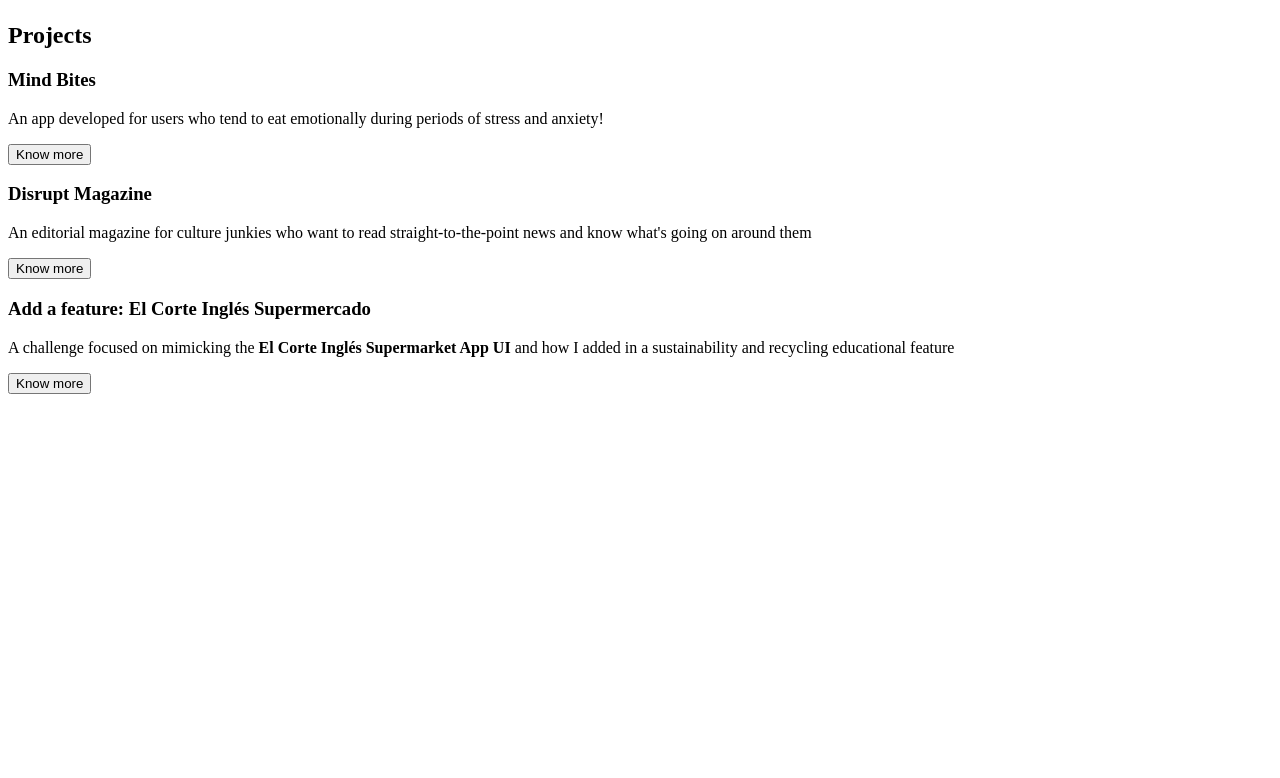
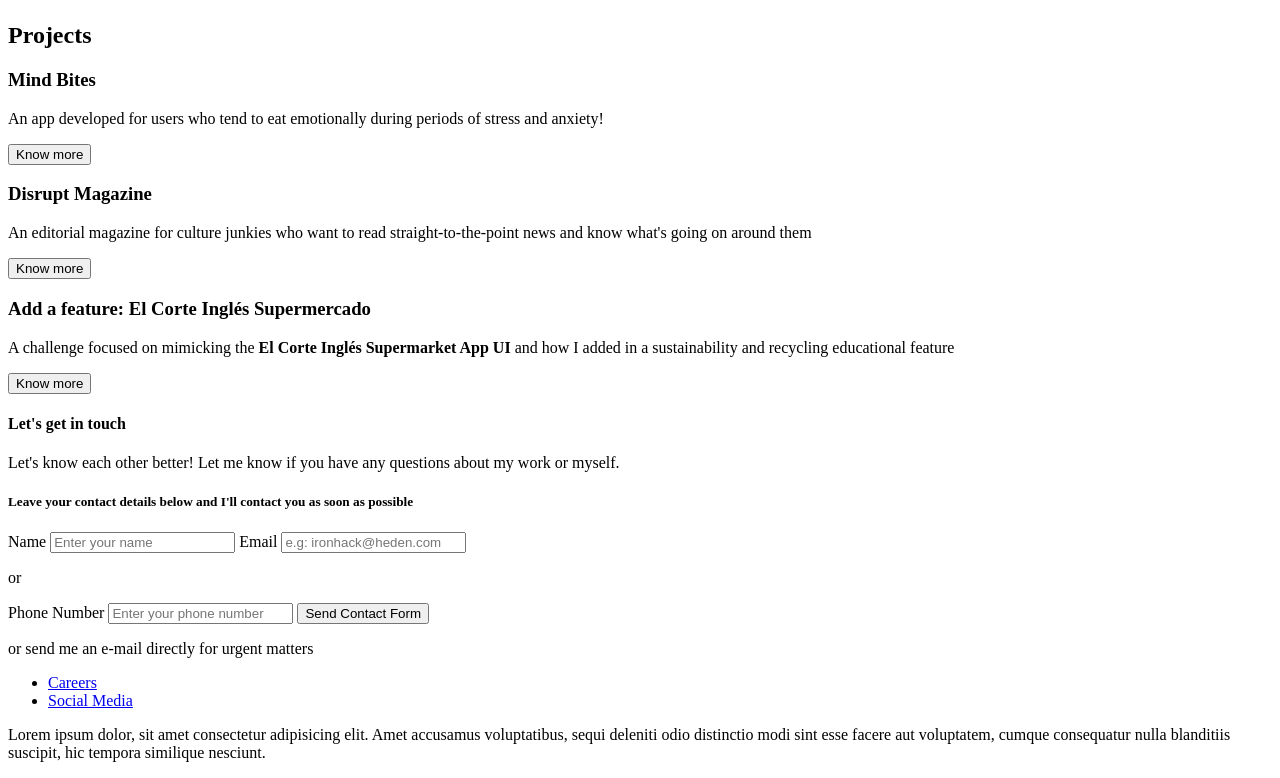
Before and after one commit to alexaragonpozal/My-First-Project, a plain HTML site: page My First Project.html in a window 1280 px wide. Shown: the part 1672-2450 px from the top of the page. Before the commit the page ends 2074 px from the top, so only its background shows below. Drawn offline with Linux system fonts and the light colour scheme.

Commit message:
Contact & Footer

```diff
--- a/My First Project.html
+++ b/My First Project.html
@@ -58,6 +58,49 @@
                 <button>Know more</button>
             </div>
         </section>
+
+        <section id="Contact">
+            <h4>Let's get in touch</h4>
+
+            <p>Let's know each other better! Let me know if you have any questions about my work or myself. </p>
+
+            <form>
+                <h5>Leave your contact details below and I'll contact you as soon as possible</h5>
+
+                <label for="name">Name
+                    <input
+                     type="text"
+                     id="name"
+                     placeholder="Enter your name"  />
+                </label>
+
+                <label for="user-email">Email
+                    <input
+                     type="email"
+                     id="user-email"
+                     placeholder="e.g: ironhack@heden.com"   />
+                </label>
+                <p>or</p>
+                <label for="phone">Phone Number
+                    <input
+                     type="tel"
+                     id="phone"
+                     placeholder="Enter your phone number" />
+                </label>
+                <button type="submit">Send Contact Form</button>
+            </form>
+            <p>or send me an <span> e-mail </span> directly for urgent matters</p>
+        </section>
+        <footer>
+
+            <ul>
+                <li><a href="#">Careers</a></li>
+                <li><a href="#">Social Media</a></li>
+            </ul>
+            <p>Lorem ipsum dolor, sit amet consectetur adipisicing elit.
+                <span class="blue-text"> </span>Amet accusamus voluptatibus, sequi deleniti odio distinctio modi sint esse facere aut voluptatem, cumque consequatur nulla blanditiis suscipit, hic tempora similique nesciunt.</p>
+        </footer>
+
     </main>
 </body>
 </html>
```
